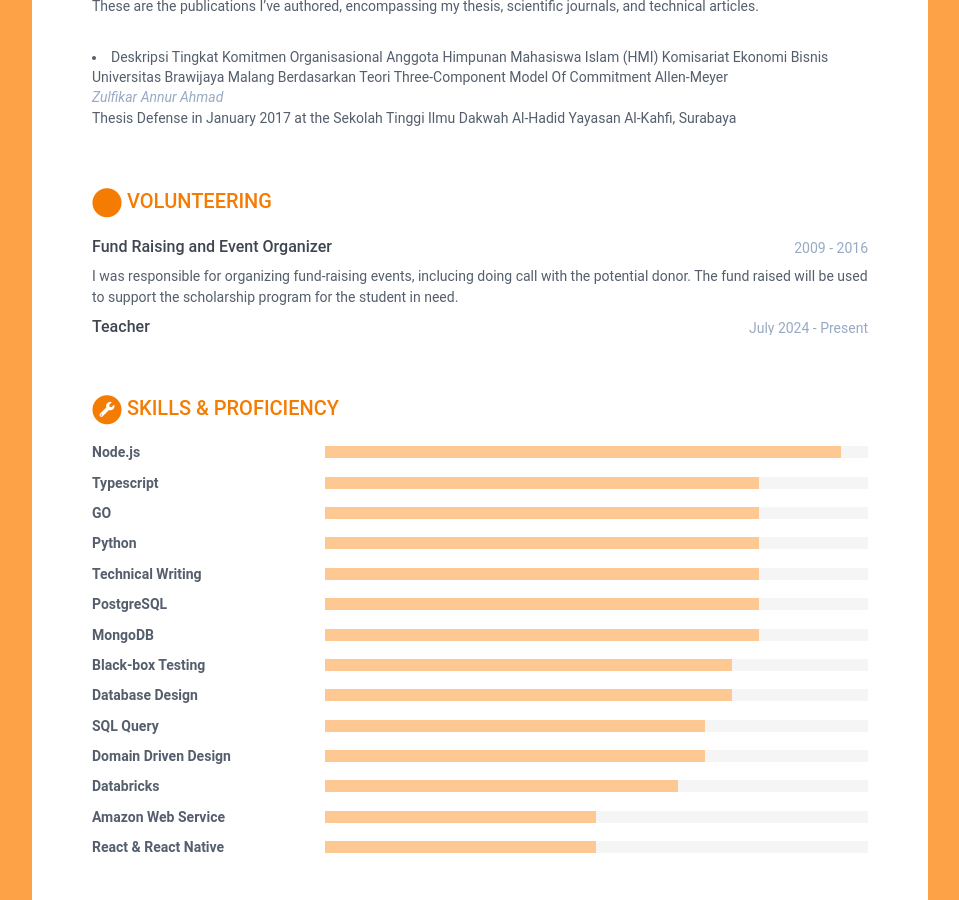
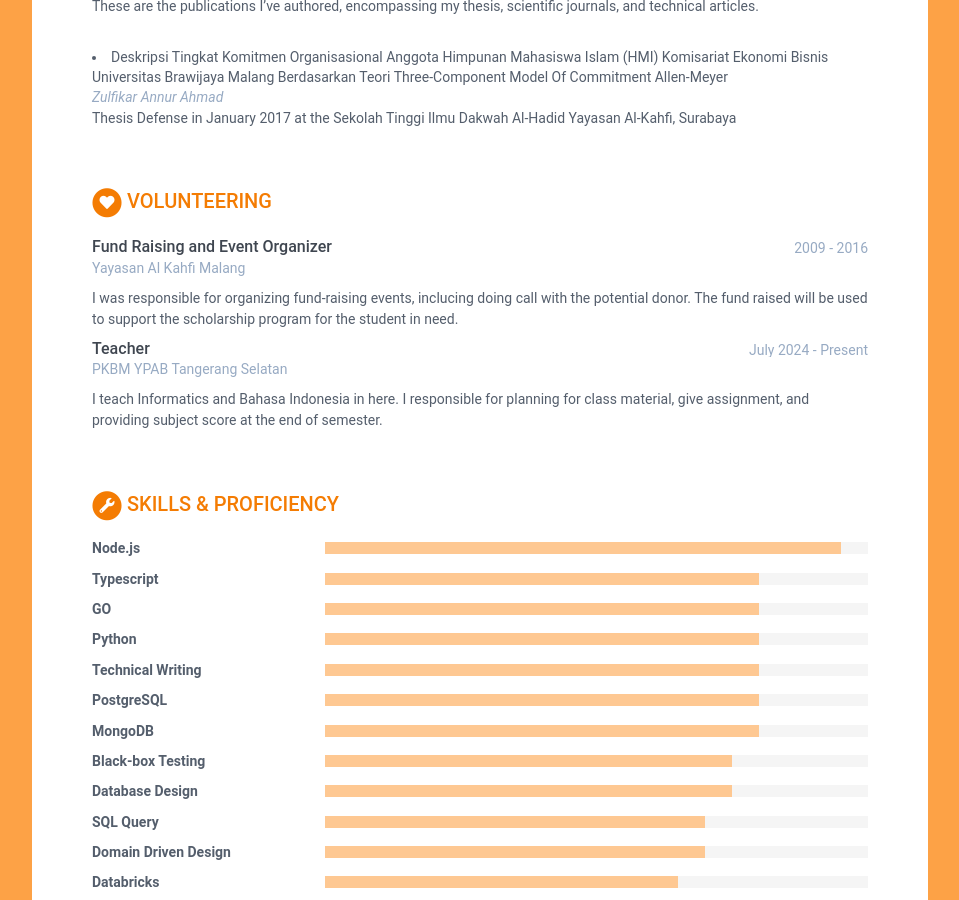
Before and after one commit to cakjulpikar/life-cv, a Jekyll site: the page built from index.html, in a window 1280 px wide and 900 px high, scrolled down 2228 px. Shown: the whole window, without its empty margins (96-1055 px from the left). Built offline with Jekyll 4.4.1, drawn with Linux system fonts in a browser that asks for light colours.

Commit message:
fix styling

```diff
--- a/_data/data.yml
+++ b/_data/data.yml
@@ -214,7 +214,7 @@ volunteering:
       - role: Teacher
         time: July 2024 - Present
         organization: PKBM YPAB Tangerang Selatan
-        detail: |
+        details: |
           I teach Informatics and Bahasa Indonesia in here.
           I responsible for planning for class material, give assignment, and providing subject score at the end of semester.
 
--- a/_includes/volunteering.html
+++ b/_includes/volunteering.html
@@ -5,7 +5,7 @@
     <h2 class="section-title">
       <span class="fa-stack fa-xs">
         <i class="fas fa-circle fa-stack-2x"></i>
-        <i class="fas fa-wreath fa-stack-1x fa-inverse"></i>
+        <i class="fas fa-heart fa-stack-1x fa-inverse"></i>
       </span>
       {{ volunteering.title }}
     </h2>
@@ -20,7 +20,7 @@
         <div class="time">{{ volunteering_exp.time }}</div>
       </div><!--//upper-row-->
 
-      <div class="company">{{ volunteering_exp.company }}</div>
+      <div class="company">{{ volunteering_exp.organization }}</div>
 
     </div><!--//meta-->
 
```
